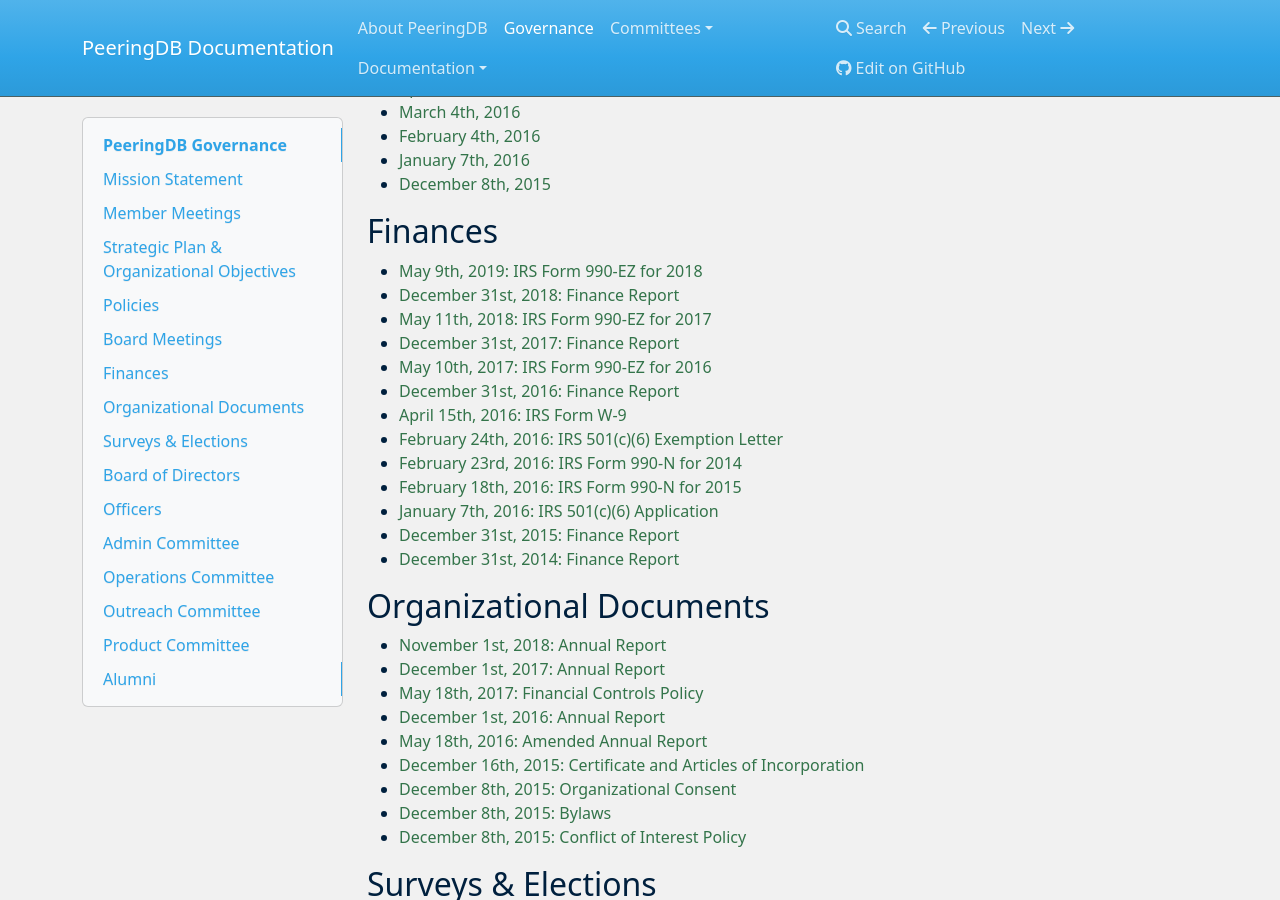
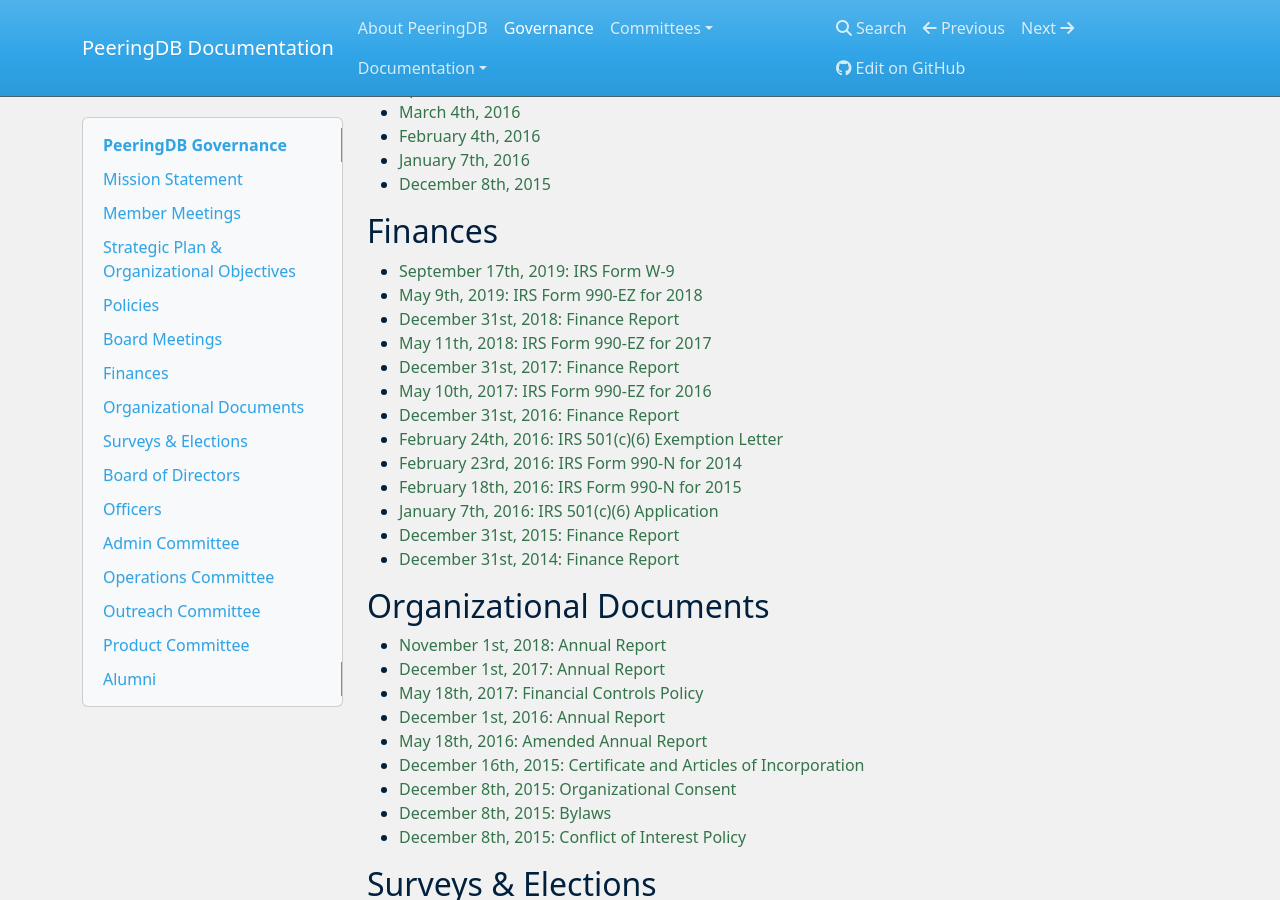
Before and after one commit to peeringdb/docs, an MkDocs documentation site: the page built from docs/gov.md, in a window 1280 px wide and 900 px high, scrolled down 1139 px. Built offline with MkDocs 1.6.1, drawn with Linux system fonts in a browser that asks for light colours; nearby versions of some CDN libraries.

Commit message:
Updated IRS Form W-9.

```diff
--- a/docs/gov.md
+++ b/docs/gov.md
@@ -52,13 +52,13 @@
 
 ## Finances
 
+- [September 17th, 2019: IRS Form W-9](gov/finances/2019-09-17_PeeringDB_IRS_Form_W-9.pdf)
 - [May 9th, 2019: IRS Form 990-EZ for 2018](gov/finances/2019-05-09_2018_Form_990-EZ.pdf)
 - [December 31st, 2018: Finance Report](gov/finances/2018-12-31_PeeringDB_Finances.pdf)
 - [May 11th, 2018: IRS Form 990-EZ for 2017](gov/finances/2018-05-11_2017_Form_990-EZ.pdf)
 - [December 31st, 2017: Finance Report](gov/finances/2017-12-31_PeeringDB_Finances.pdf)
 - [May 10th, 2017: IRS Form 990-EZ for 2016](gov/finances/2017-05-10_2016_Form_990-EZ.pdf)
 - [December 31st, 2016: Finance Report](gov/finances/2016-12-31_PeeringDB_Finances.pdf)
-- [April 15th, 2016: IRS Form W-9](gov/finances/2016-04-15_PeeringDB_IRS_Form_W-9.pdf)
 - [February 24th, 2016: IRS 501(c)(6) Exemption Letter](gov/finances/2016-02-24_PeeringDB_IRS_501(c)(6)_Exemption_Letter.pdf)
 - [February 23rd, 2016: IRS Form 990-N for 2014](gov/finances/2016-02-23_2014_Form 990-N.pdf)
 - [February 18th, 2016: IRS Form 990-N for 2015](gov/finances/2016-02-18_2015_Form 990-N.pdf)
```
Also changed, not shown: 1 other file.
